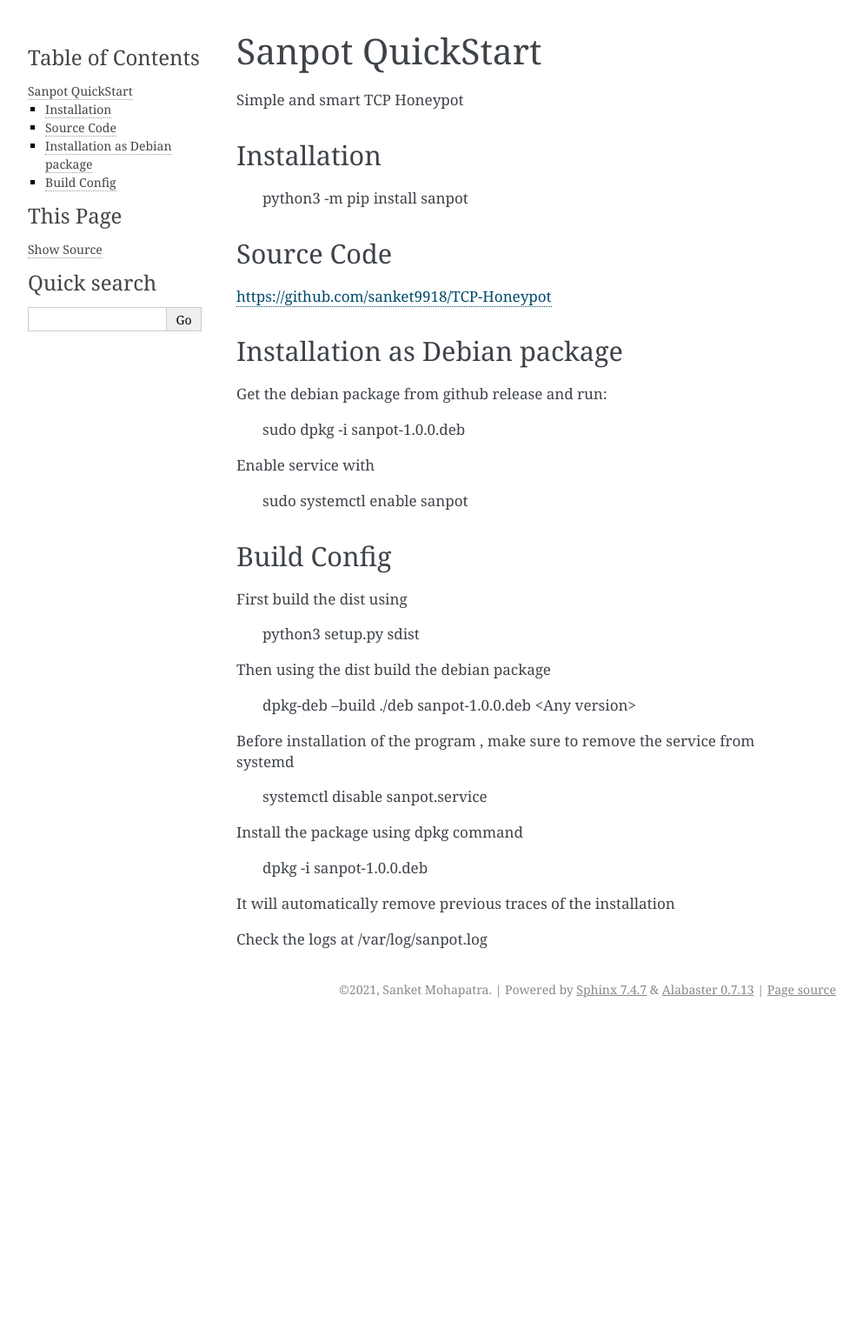
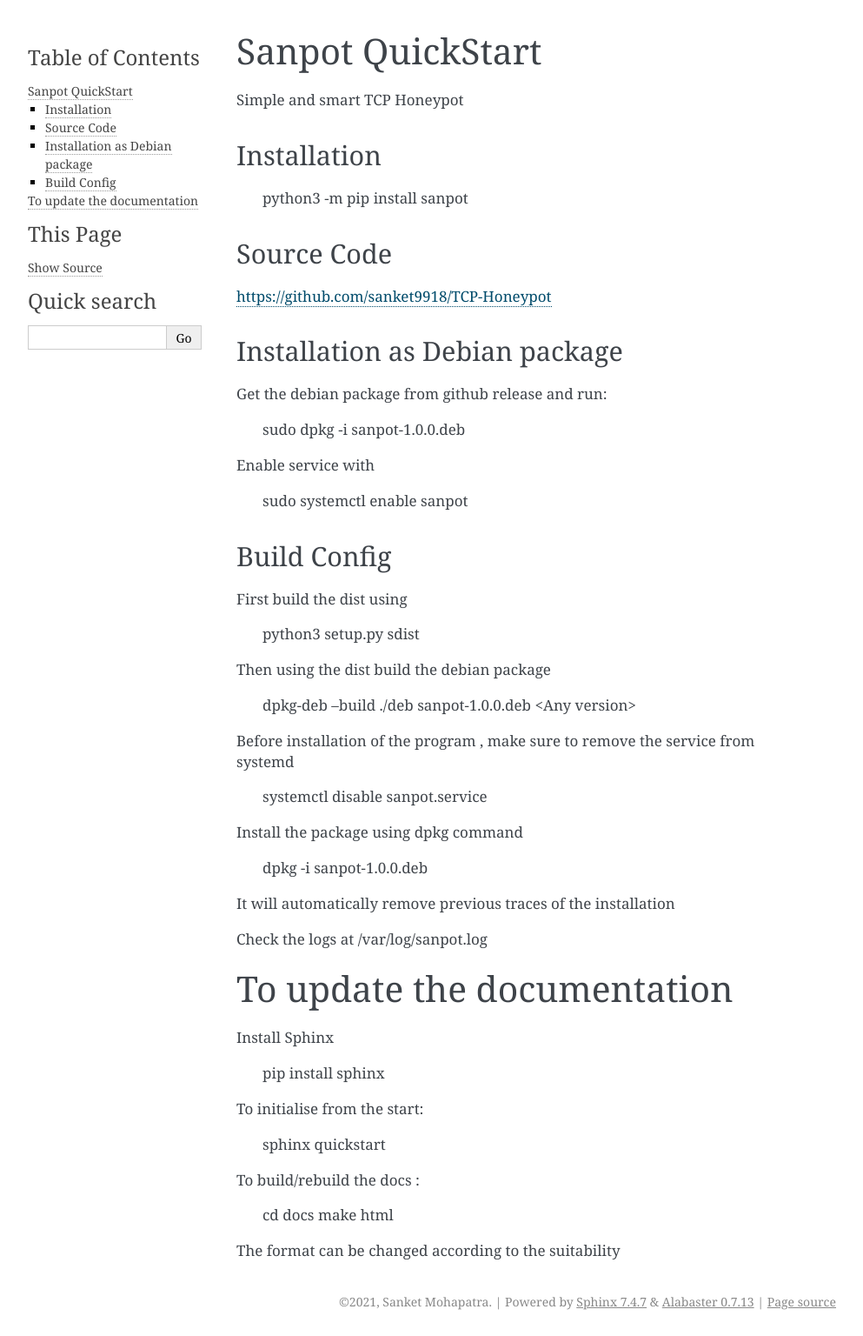
Before and after one commit to sanket9918/TCP-Honeypot, a Sphinx documentation site: the page built from docs/pages/quickstart.rst, in a window 1280 px wide. Shown: the whole page at 87% size, without its empty margins (148-1141 px from the left). Built offline with Sphinx 7.4.7, drawn with Linux system fonts in a browser that asks for light colours; before the commit the page ends 1177 px from its top, so only the background shows below that.

Commit message:
Refactor and updated docs

```diff
--- a/docs/pages/quickstart.rst
+++ b/docs/pages/quickstart.rst
@@ -43,3 +43,21 @@
 It will automatically remove previous traces of the installation
 
 Check the logs at /var/log/sanpot.log
+
+
+To update the documentation
+============================
+Install Sphinx
+
+    pip install sphinx
+
+To initialise from the start:
+
+    sphinx quickstart
+
+To build/rebuild the docs :
+
+    cd docs
+    make html
+
+The format can be changed according to the suitability
```
Also changed, not shown: README.rst (+15 -0 lines), 10 other files.
